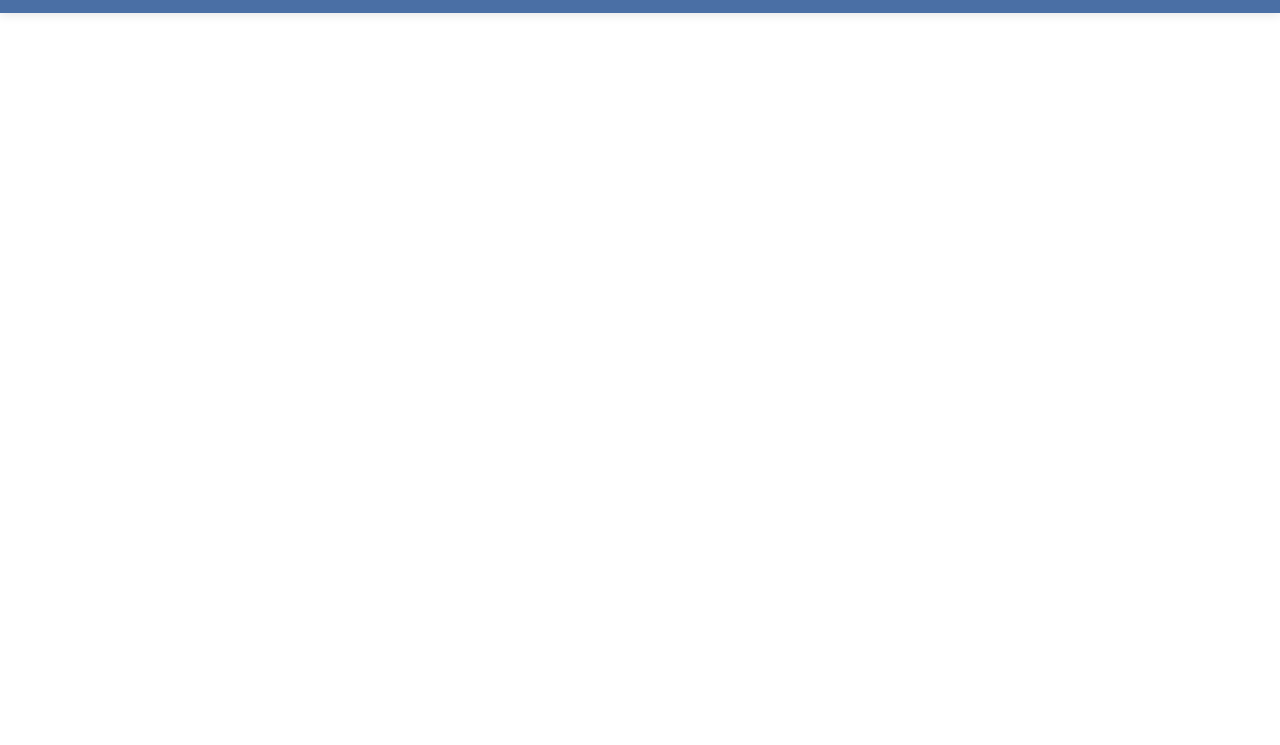
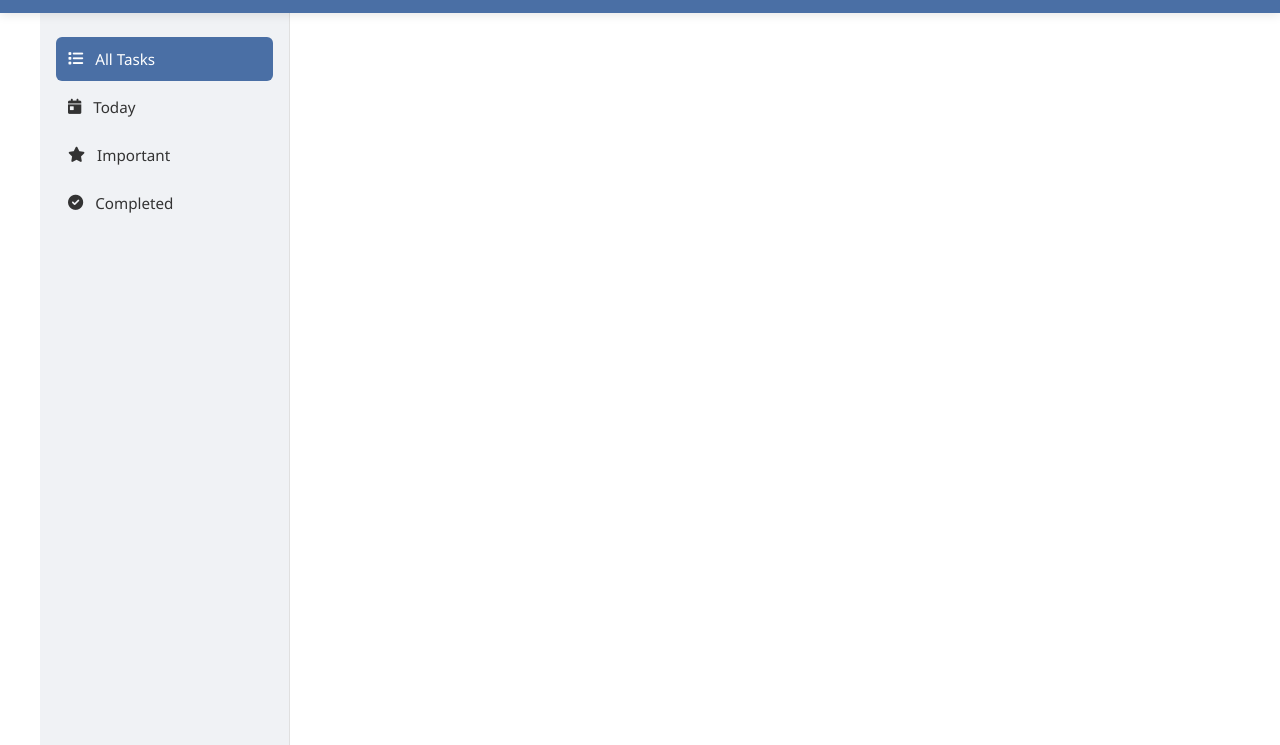
Before and after one commit to Crescendo2344/Task_Management_App, a plain HTML site: page index.html in a window 1280 px wide. Shown: the part 55-800 px from the top of the page. Drawn offline with Linux system fonts and the light colour scheme.

Commit message:
Update index.html

```diff
--- a/index.html
+++ b/index.html
@@ -23,3 +23,20 @@
                 </div>
             </div>
         </header>
+
+        <div class="main-content">
+            <aside class="sidebar">
+                <div class="sidebar-section">
+                    <button id="all-tasks" class="sidebar-btn active">
+                        <i class="fas fa-list"></i> All Tasks
+                    </button>
+                    <button id="today-tasks" class="sidebar-btn">
+                        <i class="fas fa-calendar-day"></i> Today
+                    </button>
+                    <button id="important-tasks" class="sidebar-btn">
+                        <i class="fas fa-star"></i> Important
+                    </button>
+                    <button id="completed-tasks" class="sidebar-btn">
+                        <i class="fas fa-check-circle"></i> Completed
+                    </button>
+                </div>
```
